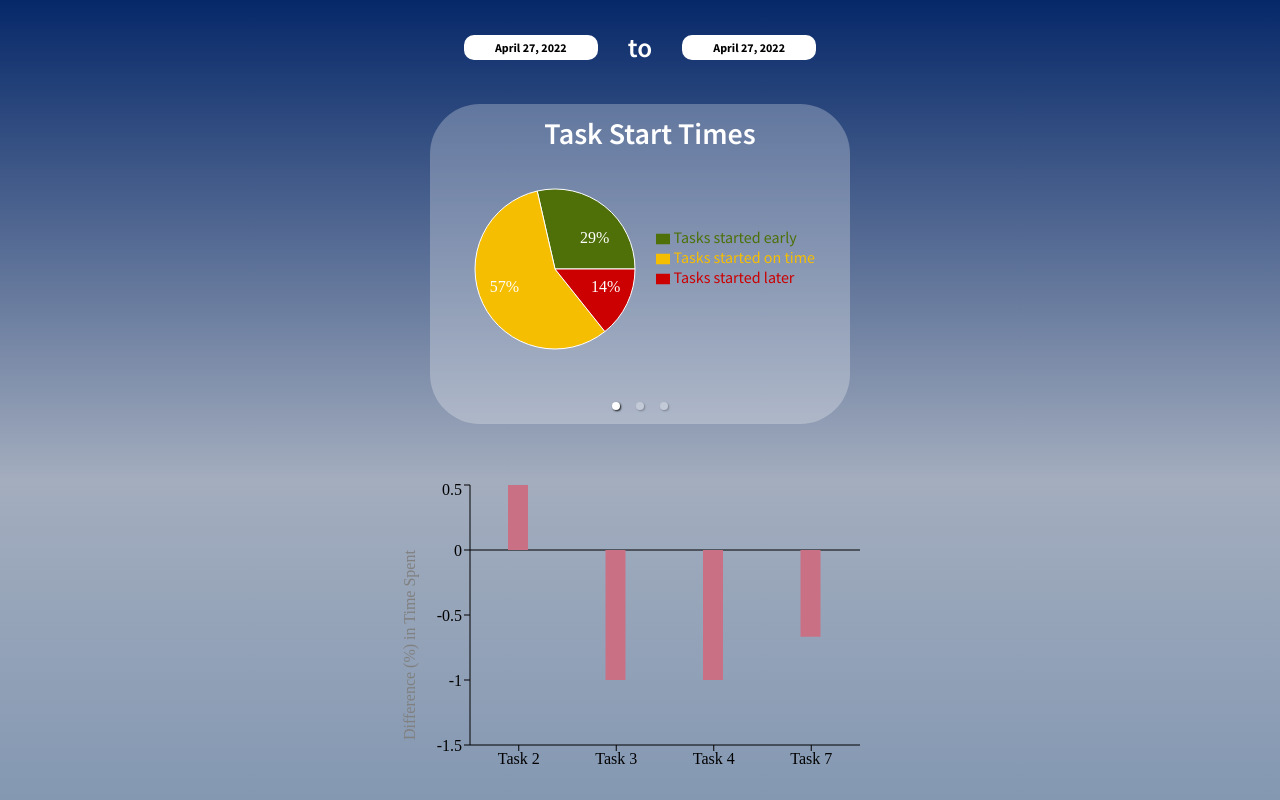
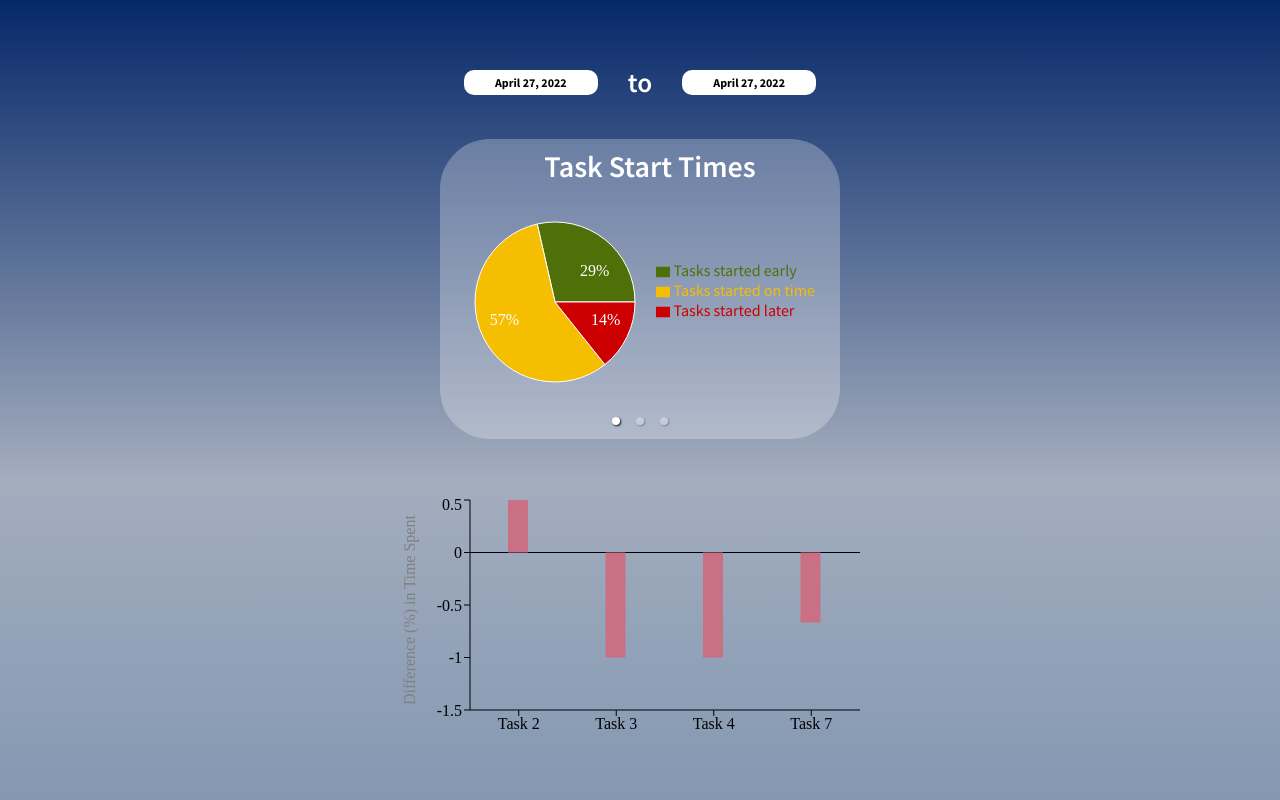
Before and after one commit to utmgdsc/UTimeManager, a React (Create React App) app in the folder client/: page /insights in a window 1280 px wide. Built offline with nearby package versions, Linux system fonts and the light colour scheme.

Commit message:
Resolve BarChart PR change

```diff
--- a/client/src/components/TaskDurationBarChart/TaskDurationBarChart.js
+++ b/client/src/components/TaskDurationBarChart/TaskDurationBarChart.js
@@ -32,7 +32,7 @@ export const TaskDurationBarChart = ({ taskResponseData }) => {
     <div className={styles.scrollableTaskChart}>
       <BarChart
         width={500}
-        height={300}
+        height={250}
         data={taskDurationDifferences}
         margin={{
           top: 5,
--- a/client/src/components/TaskStatusChart/TaskStatusChart.module.css
+++ b/client/src/components/TaskStatusChart/TaskStatusChart.module.css
@@ -7,5 +7,6 @@
 .overlay {
   background-color: rgba(255, 255, 255, 0.27);
   border-radius: 50px;
-  padding: 10px 20px;
+  padding: 8px 10px;
+  height: 300px;
 }
```
